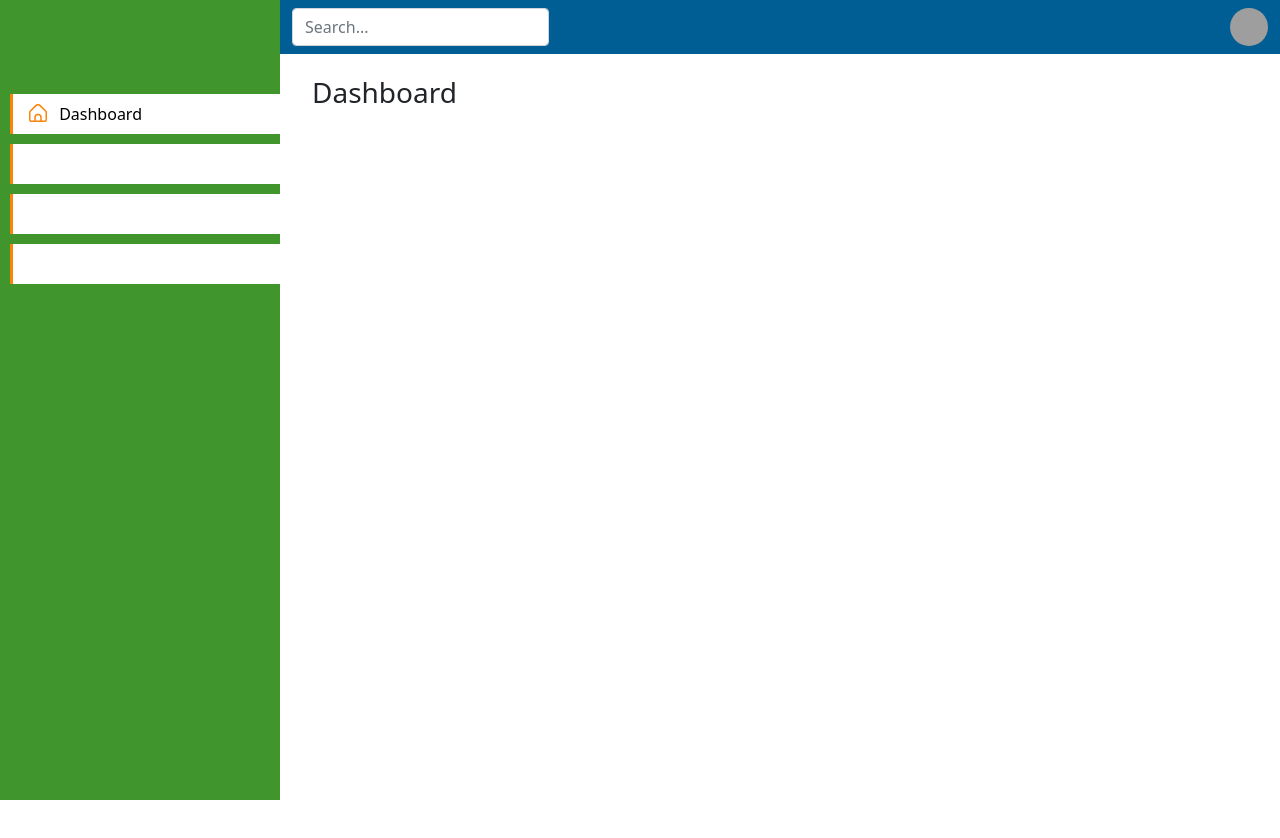
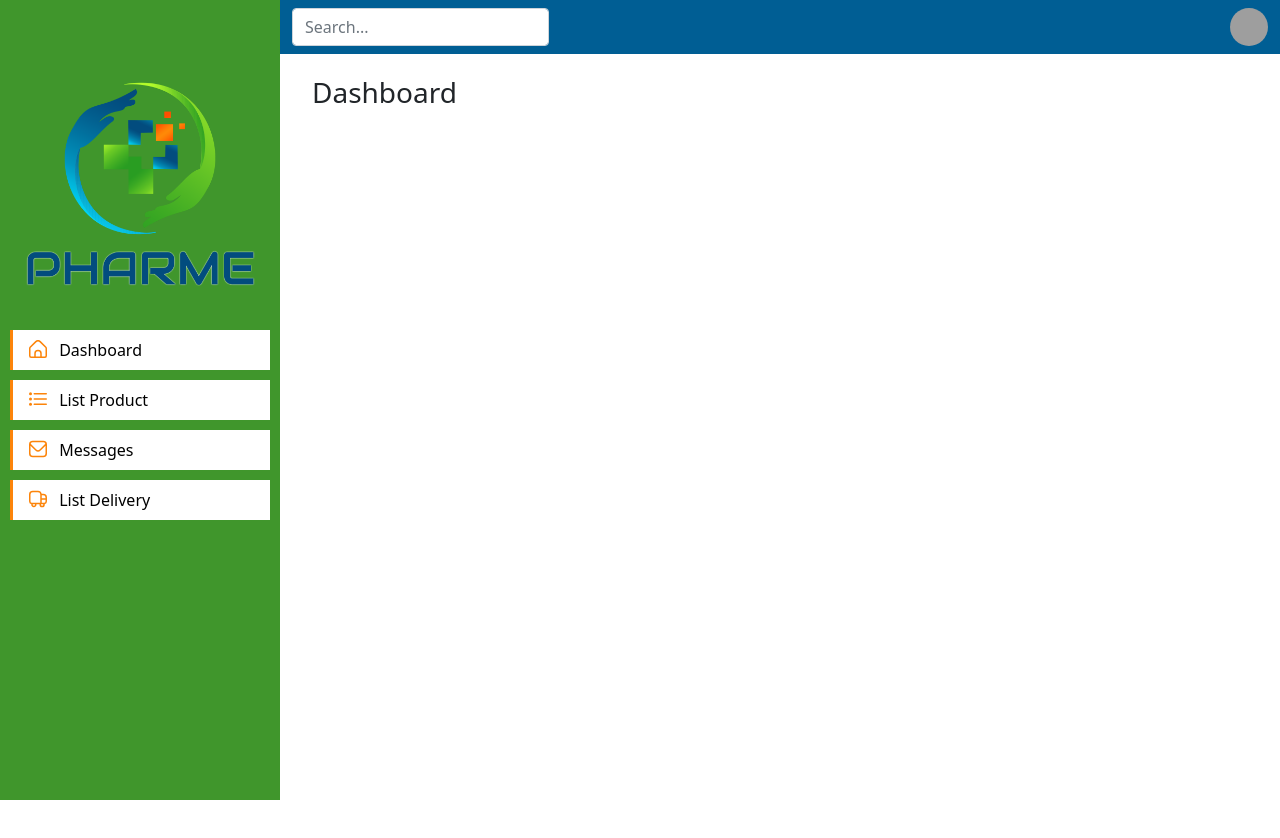
Before and after one commit to tchindebe/pharme_admin, a plain HTML site: page index.html in a window 1280 px wide. Drawn offline with Linux system fonts and the light colour scheme; grey boxes are pictures that could not be loaded.

Commit message:
Update home

```diff
--- a/assets/css/style.css
+++ b/assets/css/style.css
@@ -18,8 +18,7 @@
     overflow-x: hidden;
     padding-left: 10px;
     padding-top: 60px;
-    /*padding-right: 10px;*/
-
+    padding-right: 10px;
 }
 
 .nav-side li{
--- a/index.html
+++ b/index.html
@@ -42,7 +42,7 @@
 <!-- Side navigation -->
 <aside class="sidebar-custom text-white ">
     <a href="#" class="d-block app_logo" >
-        <img src="assets/images/" alt="">
+        <img class="img-fluid" src="assets/images/pharme/logo.png" alt="">
     </a>
     <ul class="nav nav-pills flex-column nav-side">
         <li class="nav-item">
@@ -52,21 +52,20 @@
             </a>
         </li>
         <li>
-            <a href="#" class="nav-link text-white">
-                <svg class="bi me-2" width="18" height="18" xmlns="http://www.w3.org/2000/svg" id="Outline" viewBox="0 0 24 24" ><path d="M7,6H23a1,1,0,0,0,0-2H7A1,1,0,0,0,7,6Z"/><path d="M23,11H7a1,1,0,0,0,0,2H23a1,1,0,0,0,0-2Z"/><path d="M23,18H7a1,1,0,0,0,0,2H23a1,1,0,0,0,0-2Z"/><circle cx="2" cy="5" r="2"/><circle cx="2" cy="12" r="2"/><circle cx="2" cy="19" r="2"/></svg>
-
+            <a href="#" class="nav-link">
+                <svg style="color: #FC840A" class="bi me-2" width="18" height="18" xmlns="http://www.w3.org/2000/svg" id="Outline" viewBox="0 0 24 24" ><path d="M7,6H23a1,1,0,0,0,0-2H7A1,1,0,0,0,7,6Z"/><path d="M23,11H7a1,1,0,0,0,0,2H23a1,1,0,0,0,0-2Z"/><path d="M23,18H7a1,1,0,0,0,0,2H23a1,1,0,0,0,0-2Z"/><circle cx="2" cy="5" r="2"/><circle cx="2" cy="12" r="2"/><circle cx="2" cy="19" r="2"/></svg>
                 List Product
             </a>
         </li>
         <li>
-            <a href="#" class="nav-link text-white">
-                <svg class="bi me-2" width="18" height="18" xmlns="http://www.w3.org/2000/svg" id="Outline" viewBox="0 0 24 24"><path d="M19,1H5A5.006,5.006,0,0,0,0,6V18a5.006,5.006,0,0,0,5,5H19a5.006,5.006,0,0,0,5-5V6A5.006,5.006,0,0,0,19,1ZM5,3H19a3,3,0,0,1,2.78,1.887l-7.658,7.659a3.007,3.007,0,0,1-4.244,0L2.22,4.887A3,3,0,0,1,5,3ZM19,21H5a3,3,0,0,1-3-3V7.5L8.464,13.96a5.007,5.007,0,0,0,7.072,0L22,7.5V18A3,3,0,0,1,19,21Z"/></svg>
+            <a href="#" class="nav-link">
+                <svg style="color: #FC840A" class="bi me-2" width="18" height="18" xmlns="http://www.w3.org/2000/svg" id="Outline" viewBox="0 0 24 24"><path d="M19,1H5A5.006,5.006,0,0,0,0,6V18a5.006,5.006,0,0,0,5,5H19a5.006,5.006,0,0,0,5-5V6A5.006,5.006,0,0,0,19,1ZM5,3H19a3,3,0,0,1,2.78,1.887l-7.658,7.659a3.007,3.007,0,0,1-4.244,0L2.22,4.887A3,3,0,0,1,5,3ZM19,21H5a3,3,0,0,1-3-3V7.5L8.464,13.96a5.007,5.007,0,0,0,7.072,0L22,7.5V18A3,3,0,0,1,19,21Z"/></svg>
                 Messages
             </a>
         </li>
         <li>
-            <a href="#" class="nav-link text-white">
-                <svg class="bi me-2" width="18" height="18" xmlns="http://www.w3.org/2000/svg" id="Layer_1" data-name="Layer 1" viewBox="0 0 24 24"><path d="M19,5H16.9A5.009,5.009,0,0,0,12,1H5A5.006,5.006,0,0,0,0,6v9a4,4,0,0,0,3.061,3.877,3.5,3.5,0,1,0,6.9.123h4.082a3.465,3.465,0,0,0-.041.5,3.5,3.5,0,0,0,7,0,3.4,3.4,0,0,0-.061-.623A4,4,0,0,0,24,15V10A5.006,5.006,0,0,0,19,5Zm3,5v1H17V7h2A3,3,0,0,1,22,10ZM2,15V6A3,3,0,0,1,5,3h7a3,3,0,0,1,3,3V17H4A2,2,0,0,1,2,15Zm6,4.5a1.5,1.5,0,0,1-3,0,1.418,1.418,0,0,1,.093-.5H7.907A1.418,1.418,0,0,1,8,19.5ZM17.5,21A1.5,1.5,0,0,1,16,19.5a1.41,1.41,0,0,1,.093-.5h2.814a1.41,1.41,0,0,1,.093.5A1.5,1.5,0,0,1,17.5,21ZM20,17H17V13h5v2A2,2,0,0,1,20,17Z"/></svg>
+            <a href="#" class="nav-link">
+                <svg style="color: #FC840A" class="bi me-2" width="18" height="18" xmlns="http://www.w3.org/2000/svg" id="Layer_1" data-name="Layer 1" viewBox="0 0 24 24"><path d="M19,5H16.9A5.009,5.009,0,0,0,12,1H5A5.006,5.006,0,0,0,0,6v9a4,4,0,0,0,3.061,3.877,3.5,3.5,0,1,0,6.9.123h4.082a3.465,3.465,0,0,0-.041.5,3.5,3.5,0,0,0,7,0,3.4,3.4,0,0,0-.061-.623A4,4,0,0,0,24,15V10A5.006,5.006,0,0,0,19,5Zm3,5v1H17V7h2A3,3,0,0,1,22,10ZM2,15V6A3,3,0,0,1,5,3h7a3,3,0,0,1,3,3V17H4A2,2,0,0,1,2,15Zm6,4.5a1.5,1.5,0,0,1-3,0,1.418,1.418,0,0,1,.093-.5H7.907A1.418,1.418,0,0,1,8,19.5ZM17.5,21A1.5,1.5,0,0,1,16,19.5a1.41,1.41,0,0,1,.093-.5h2.814a1.41,1.41,0,0,1,.093.5A1.5,1.5,0,0,1,17.5,21ZM20,17H17V13h5v2A2,2,0,0,1,20,17Z"/></svg>
                 List Delivery
             </a>
         </li>
```
